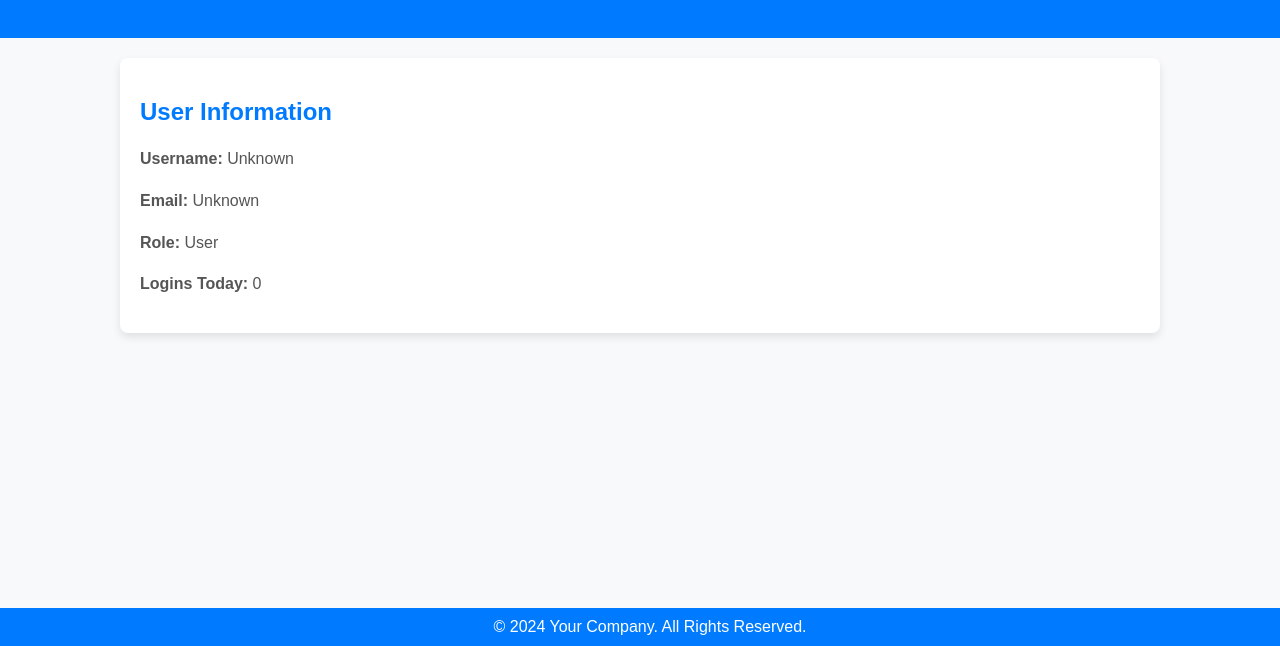
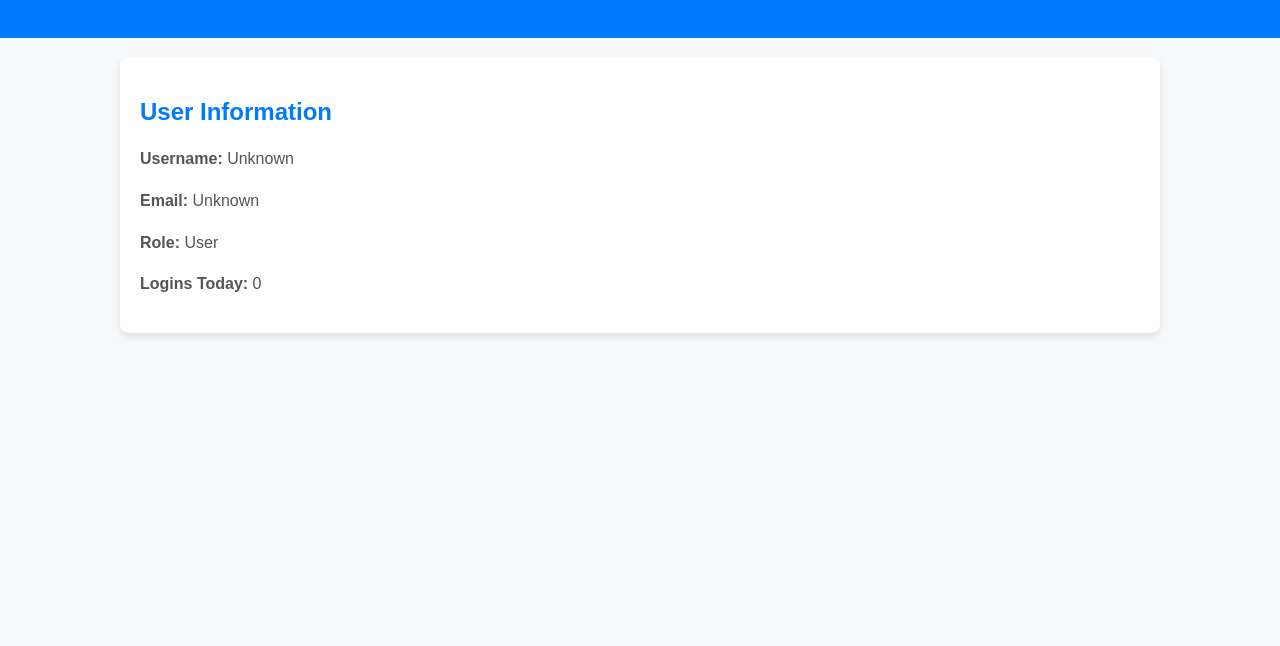
Before and after one commit to EXreeh/frontend, a plain HTML site: page about.html in a window 1280 px wide. Shown: the part 154-800 px from the top of the page. Drawn offline with Linux system fonts and the light colour scheme.

Commit message:
all done

```diff
--- a/about.html
+++ b/about.html
@@ -107,9 +107,7 @@
         </div>
     </div>
 
-    <div class="footer">
-        &copy; 2024 Your Company. All Rights Reserved.
-    </div>
+
 
     <script>
 
```
Also changed, not shown: dashboard.html (+1 -3 lines), index.html (+1 -3 lines), login.html (+1 -3 lines), settings.html (+1 -3 lines), signup.html (+1 -3 lines).
